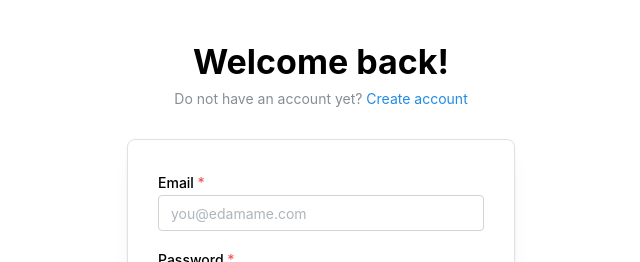
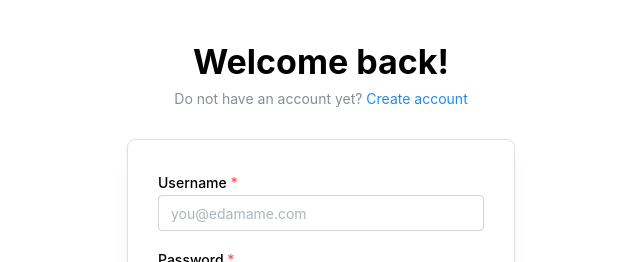
Before and after one commit to chrisjohntan/Edamame, a React (Vite) app in the folder frontend/: page /login in a window 1280 px wide. Shown: the top 262 px of the page, without its empty margins (319-959 px from the left). Built offline with nearby package versions, Linux system fonts and the light colour scheme.

Commit message:
change email input to username to match backend

```diff
--- a/frontend/src/components/LoginForm.tsx
+++ b/frontend/src/components/LoginForm.tsx
@@ -21,7 +21,7 @@ import classes from './styles/LoginForm.module.css';
 function LoginForm() {
   // TODO: change to accept either a username or email
   type LoginFormInput = {
-    email: string;
+    username: string;
     password: string;
   }
 
@@ -46,12 +46,12 @@ function LoginForm() {
   const form = useForm({
     mode: "controlled",
     initialValues: {
-      email: "",
+      username: "",
       password: ""
     },
 
     validate: {
-      email: value => (/^\S+@\S+$/.test(value) ? null : 'Invalid email'),
+      // email: value => (/^\S+@\S+$/.test(value) ? null : 'Invalid email'),
     }
   })
 
@@ -61,7 +61,8 @@ function LoginForm() {
     toggle();
     try {
       const response = await axios.post("/login", data);
-      setAuth({ user: { username: response.data.logged_in_as.username } });
+      console.log(response)
+      setAuth({ user: { username: data.username } });
       navigate(from, { replace: true });
     } catch (err) {
       console.error(err);
@@ -82,8 +83,8 @@ function LoginForm() {
       </Text>
       <form onSubmit={form.onSubmit(handleSubmit)}>
         <Paper withBorder shadow="md" p={30} mt={30} radius="md">
-          <TextInput label="Email" placeholder="you@edamame.com" autoComplete="off" key={form.key('email')}
-            {...form.getInputProps('email')} required withAsterisk />
+          <TextInput label="Username" placeholder="you@edamame.com" autoComplete="off" key={form.key('username')}
+            {...form.getInputProps('username')} required withAsterisk />
           <PasswordInput label="Password" placeholder="Your password" mt="md" key={form.key("password")}
             {...form.getInputProps("password")} required withAsterisk />
           <Group justify="space-between" mt="lg">
```
